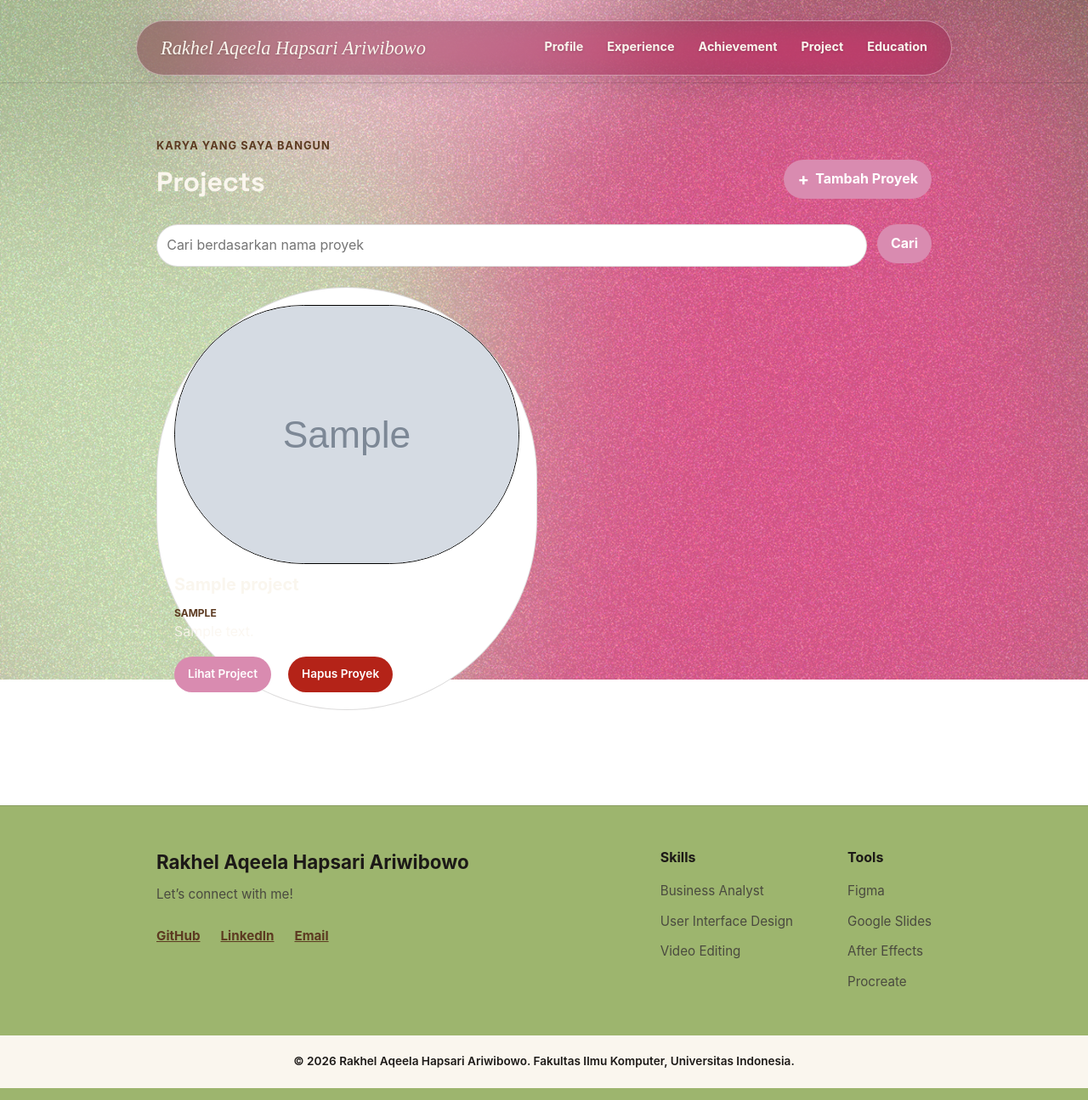
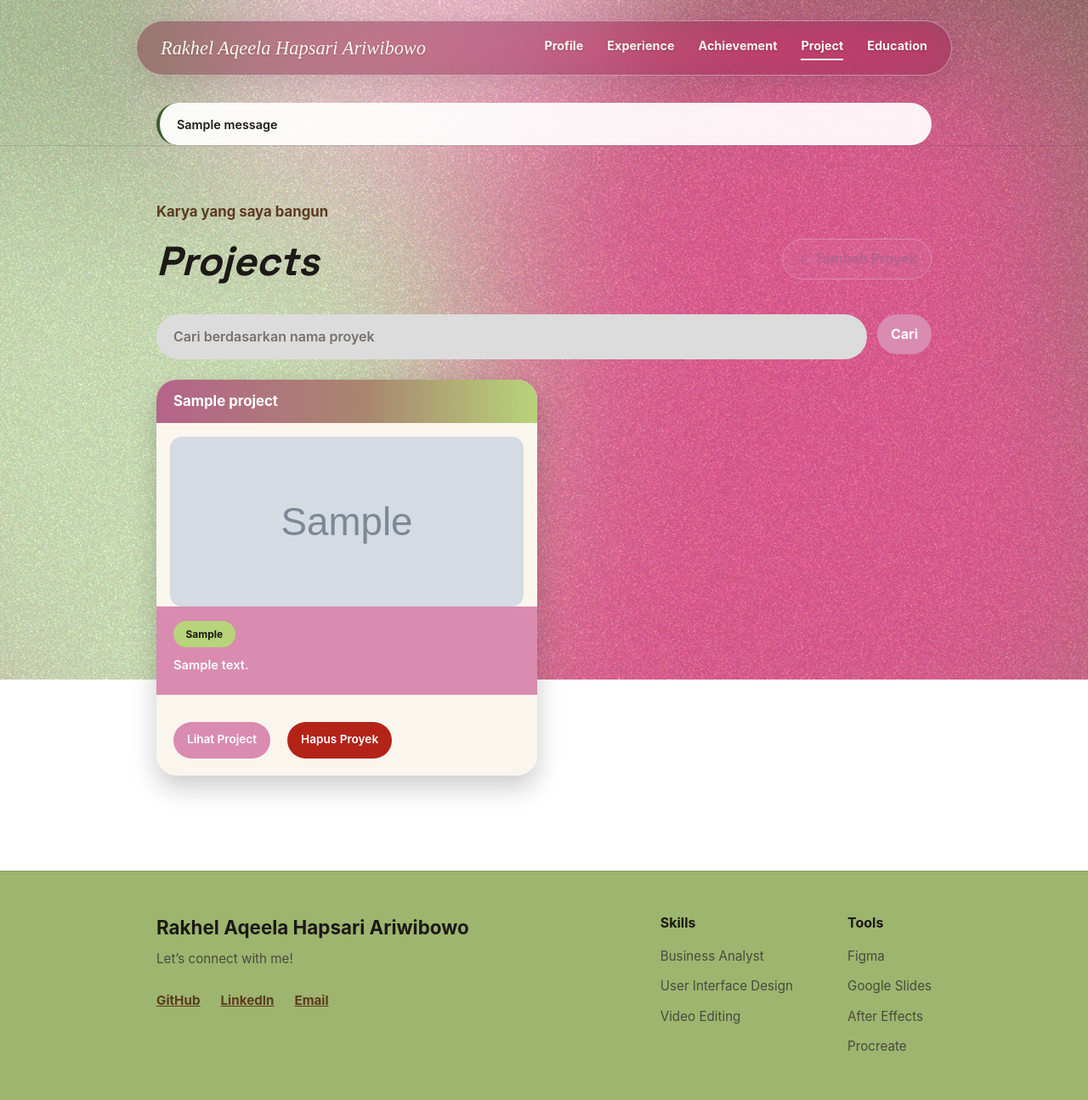
Before and after one commit to rakhel-ariw1/myportofolio, a Django app: page /projects/ in a window 1280 px wide. Shown: the top 1295 px of the page at 85% size. Run offline with Django 5.2, Linux system fonts and the light colour scheme; tables that the repository leaves empty hold one stand-in row (values such as "Sample post"); grey boxes marked "Sample" are stand-in pictures; one stand-in notice (Sample message) is shown.

Commit message:
perbaikan css html

```diff
--- a/static/css/style.css
+++ b/static/css/style.css
@@ -517,62 +401,124 @@ h1, .brand {
    no layout rules at all. Moved out here so they always apply.
    ========================================================= */
 
-.experience-section {
+.messages {
+    list-style: none;
+    margin: 1.5rem auto 0;
+    max-width: 960px;
+    display: flex;
+    flex-direction: column;
+    gap: 0.6rem;
+}
+
+.message {
+    padding: 0.85rem 1.25rem;
+    border-radius: var(--radius);
+    background-color: var(--pill-bg);
+    color: var(--ink);
+    font-weight: 600;
+    font-size: 0.9rem;
+    border-left: 4px solid var(--dark-green);
+}
+
+.message--error {
+    border-left-color: #b42318;
+}
+
+.entry-section {
     padding: 4rem 0;
     border-top: 1px solid var(--line);
 }
 
 .section-kicker {
     color: var(--accent-dark);
-    font-size: 0.8rem;
+    font-size: 1.05rem;
     font-weight: 700;
-    letter-spacing: 0.08em;
-    text-transform: uppercase;
 }
 
-.experience-section h1 {
+.entry-section h1 {
     margin: 0.4rem 0 1.5rem;
-    font-size: 2rem;
+    font-family: "Playfair Display", "Space Grotesk", serif;
+    font-style: italic;
+    font-weight: 700;
+    font-size: 3rem;
+    color: var(--ink);
 }
 
-.experience-grid {
+.entry-grid {
     display: grid;
     grid-template-columns: repeat(auto-fit, minmax(240px, 1fr));
     gap: 1rem;
 }
 
-.experience-card {
-    padding: 1.25rem;
-    background-color: #fff;
-    border: 1px solid var(--line);
+.entry-card {
+    display: flex;
+    flex-direction: column;
+    background-color: var(--cream);
+    border-radius: var(--radius-card);
+    overflow: hidden;
+    box-shadow: 0 14px 30px rgba(28, 25, 23, 0.22);
+}
+
+.entry-card__header {
+    background: linear-gradient(90deg, var(--nav-pink) 0%, #a9866f 55%, var(--accent-green) 100%);
+    padding: 0.9rem 1.25rem;
+}
+
+.entry-card__header h2 {
+    margin: 0;
+    font-size: 1.05rem;
+    font-weight: 700;
+    color: #fff;
+    line-height: 1.3;
+}
+
+.entry-category {
+    display: inline-block;
+    background-color: var(--accent-green);
+    color: var(--ink);
+    font-size: 0.75rem;
+    font-weight: 700;
+    padding: 0.35rem 0.9rem;
     border-radius: var(--radius);
 }
 
-.experience-category {
-    color: var(--accent-dark);
-    font-size: 0.75rem;
-    font-weight: 700;
-    text-transform: uppercase;
+/* The pink body panel sits under the header/media and holds the
+   category pill + description; text here is white to stay
+   readable on the pink background. */
+.entry-card__body {
+    flex: 1;
+    display: flex;
+    flex-direction: column;
+    align-items: flex-start;
+    gap: 0.65rem;
+    background-color: var(--accent-pink);
+    padding: 1.1rem 1.25rem 1.4rem;
 }
 
-.experience-card h2 {
-    margin: 0.5rem 0;
-    font-size: 1.25rem;
+.entry-description {
+    color: #fff;
+    font-weight: 600;
+    font-size: 0.92rem;
 }
 
-.experience-description,
 .empty-state {
     color: var(--text-muted);
 }
 
-.experience-status {
-    margin-top: 1rem;
-    font-size: 0.85rem;
+.entry-meta {
+    color: rgba(255, 255, 255, 0.85);
+    font-size: 0.82rem;
     font-weight: 600;
 }
 
+.entry-status {
+    font-size: 0.85rem;
+    font-weight: 600;
+    color: rgba(255, 255, 255, 0.85);
+}
+
 /* project form */
-.project-form {
+.entry-form {
     width: 100%;
     max-width: 100%;
     margin-top: 1.5rem;
@@ -637,7 +583,7 @@ h1, .brand {
 
 /* projects page (grid with image, header, search, delete modal) */
 
-.project-header {
+.entry-header {
     width: 100%;
     display: flex;
     justify-content: space-between;
@@ -646,61 +592,78 @@ h1, .brand {
     margin-bottom: 1.5rem;
 }
 
-.project-grid {
+.grid-2col {
     grid-template-columns: repeat(2, minmax(0, 1fr));
 }
 
-.project-grid .experience-card {
+.grid-2col .entry-card {
     display: flex;
     flex-direction: column;
 }
 
-.project-image {
+.entry-image {
     display: block;
     width: 100%;
-    height: auto;
-    border: 1px solid black;
-    border-radius: var(--radius);
+    height: 200px;
+    object-fit: cover;
+    border-radius: 14px;
 }
 
-.project-header h1 {
+.entry-card__media {
+    background-color: var(--cream);
+    padding: 1rem 1rem 0;
+}
+
+.entry-header h1 {
     margin-bottom: 0;
 }
 
-.project-add-button {
+.entry-add-button {
     display: inline-flex;
     align-items: center;
     gap: 0.45rem;
+    background: rgba(217, 139, 176, 0.12);
+    border: 1px solid var(--accent-pink);
+    color: var(--nav-pink);
 }
 
-.project-add-button span {
+.entry-add-button:hover {
+    background: rgba(217, 139, 176, 0.2);
+}
+
+.entry-add-button span {
     font-size: 1.25rem;
     line-height: 1;
 }
 
-.project-search {
+.entry-search {
     display: flex;
     gap: 0.75rem;
     margin-bottom: 1.5rem;
 }
 
-.project-search__input {
+.entry-search__input {
     width: 100%;
     min-width: 0;
-    padding: 0.7rem;
-    border: 1px solid var(--line);
+    padding: 0.85rem 1.25rem;
+    border: none;
     border-radius: var(--radius);
-    background: #fff;
-    color: var(--ink);
+    background: #dcdcdc;
+    color: #57534e;
     font: inherit;
+    font-weight: 600;
 }
 
-.project-search__input:focus {
-    outline: 2px solid var(--accent);
-    border-color: var(--accent);
+.entry-search__input::placeholder {
+    color: #78716c;
+    font-weight: 600;
 }
 
-.project-actions {
+.entry-search__input:focus {
+    outline: 2px solid var(--accent);
+}
+
+.entry-actions {
     display: flex;
     align-items: center;
     flex-wrap: wrap;
@@ -708,26 +671,31 @@ h1, .brand {
     margin-top: 1rem;
 }
 
-.project-actions .button {
+.entry-actions .button {
     font-size: 0.85rem;
     font-weight: 600;
 }
 
-.project-card-actions {
+.entry-card-actions {
     display: flex;
     flex-direction: column;
-    margin-top: auto;
+    background-color: var(--cream);
+    padding: 1rem 1.25rem 1.25rem;
 }
 
 .hide {
     display: none !important;
 }
 
-.project-actions .experience-status {
+.entry-card-actions__delete {
+    margin: 0;
+}
+
+.entry-actions .entry-status {
     margin-top: 0;
 }
 
-.project-delete-modal {
+.delete-modal {
     display: none;
     position: fixed;
     inset: 0;
--- a/templates/base.html
+++ b/templates/base.html
@@ -1,29 +1,40 @@
-{% load static %}
-<!DOCTYPE html>
-<html lang="en">
-<head>
-    <meta charset="UTF-8" />
-    <meta name="viewport" content="width=device-width, initial-scale=1.0" />
+<html lang="en"><head></head><body>{% load static %}
+
+
+
+    <meta charset="UTF-8">
+    <meta name="viewport" content="width=device-width, initial-scale=1.0">
     <link rel="preconnect" href="https://fonts.googleapis.com">
-    <link rel="preconnect" href="https://fonts.gstatic.com" crossorigin>
-    <link href="https://fonts.googleapis.com/css2?family=Space+Grotesk:wght@500;700&display=swap" rel="stylesheet">
+    <link rel="preconnect" href="https://fonts.gstatic.com" crossorigin="">
+    <link href="https://fonts.googleapis.com/css2?family=Space+Grotesk:wght@500;700&amp;display=swap" rel="stylesheet">
     <link rel="stylesheet" href="/static/css/style.css">
     {% block meta %} {% endblock meta %}
-</head>
 
-<body>
+
+
   <header class="site-header">
         <div class="container">
             <a href="#profile" class="brand">{{ name }}</a>
             <nav>
-                <a href="{% url 'main:show_main' %}">Profile</a>
-                <a href="{% url 'main:show_experience' %}">Experience</a>
-                <a href="{% url 'main:show_achievement' %}">Achievement</a>
-                <a href="{% url 'main:show_projects' %}">Project</a>
-                <a href="{% url 'main:show_education' %}">Education</a>
+                <a href="{% url 'main:show_main' %}" class="{% if request.resolver_match.url_name == 'show_main' %}active{% endif %}">Profile</a>
+                <a href="{% url 'main:show_experience' %}" class="{% if request.resolver_match.url_name == 'show_experience' %}active{% endif %}">Experience</a>
+                <a href="{% url 'main:show_achievement' %}" class="{% if request.resolver_match.url_name == 'show_achievement' %}active{% endif %}">Achievement</a>
+                <a href="{% url 'main:show_projects' %}" class="{% if request.resolver_match.url_name == 'show_projects' %}active{% endif %}">Project</a>
+                <a href="{% url 'main:show_education' %}" class="{% if request.resolver_match.url_name == 'show_education' %}active{% endif %}">Education</a>
             </nav>
         </div>
     </header>
+
+    {% if messages %}
+        <div class="container">
+            <ul class="messages">
+                {% for message in messages %}
+                    <li class="message message--{{ message.tags }}">{{ message }}</li>
+                {% endfor %}
+            </ul>
+        </div>
+    {% endif %}
+
   {% block content %} {% endblock content %}
 
   <footer class="site-footer">
@@ -31,7 +42,7 @@
             <div class="container footer-grid">
                 <div class="footer-brand">
                     <h3>Rakhel Aqeela Hapsari Ariwibowo</h3>
-                    <p class="footer-tagline">Let&rsquo;s connect with me!</p>
+                    <p class="footer-tagline">Let’s connect with me!</p>
                     <div class="footer-social">
                         <a href="https://github.com/rakhel-ariw1" class="footer-link">GitHub</a>
                         <a href="https://www.linkedin.com/in/rakhel-aqeela-hapsari-ariwibowo-5611a136b/" class="footer-link">LinkedIn</a>
@@ -61,46 +72,8 @@
             </div>
         </div>
         <div class="footer-bottom">
-            <p>&copy; 2026 {{ name }}. Fakultas Ilmu Komputer, Universitas Indonesia.</p>
+            <p>© 2026 {{ name }}. Fakultas Ilmu Komputer, Universitas Indonesia.</p>
         </div>
     </footer>
-    <script>
-        const sections = document.querySelectorAll('main section[id]');
-        const navLinks = document.querySelectorAll('.site-header nav a');
 
-        function setActiveLink() {
-            let currentId = sections[0].id;
-            const offset = 120; // account for sticky header height
-
-            sections.forEach(section => {
-                if (window.scrollY + offset >= section.offsetTop) {
-                    currentId = section.id;
-                }
-            });
-
-            navLinks.forEach(link => {
-                link.classList.toggle('active', link.getAttribute('href') === '#' + currentId);
-            });
-        }
-
-        window.addEventListener('scroll', setActiveLink);
-        window.addEventListener('load', setActiveLink);
-
-        const filterButtons = document.querySelectorAll('.filter-btn');
-        const awardCards = document.querySelectorAll('.awards-list .card-item');
-
-        filterButtons.forEach(btn => {
-            btn.addEventListener('click', () => {
-                filterButtons.forEach(b => b.classList.remove('active'));
-                btn.classList.add('active');
-                const filter = btn.getAttribute('data-filter');
-
-                awardCards.forEach(card => {
-                    const match = filter === 'all' || card.getAttribute('data-category') === filter;
-                    card.style.display = match ? '' : 'none';
-                });
-            });
-        });
-    </script>
-</body>
-</html>
+</body></html>
--- a/templates/project.html
+++ b/templates/project.html
@@ -1,48 +1,44 @@
-{% extends "base.html" %}
+<html><head></head><body>{% extends "base.html" %}
 {% block meta %}
     <title>Projects - {{ name }}</title>
 {% endblock meta %}
 {% block content %}
     <main>
-        <section class="experience-section" id="experience">
+        <section class="entry-section" id="project">
             <div class="container">
                 <p class="section-kicker">Karya yang saya bangun</p>
-                <div class="project-header">
+                <div class="entry-header">
                     <h1>Projects</h1>
-                    <a href="{% url 'main:create_project' %}"
-                       class="button project-add-button">
+                    <a href="{% url 'main:create_project' %}" class="button entry-add-button">
                         <span aria-hidden="true">+</span>
                         Tambah Proyek
                     </a>
                 </div>
-                <form method="get"
-                      action="{% url 'main:show_projects' %}"
-                      class="project-search">
-                    <input type="search"
-                           name="title"
-                           value="{{ title_query }}"
-                           placeholder="Cari berdasarkan nama proyek"
-                           class="project-search__input"
-                           aria-label="Cari berdasarkan nama proyek">
+                <form method="get" action="{% url 'main:show_projects' %}" class="entry-search">
+                    <input type="search" name="title" value="{{ title_query }}" placeholder="Cari berdasarkan nama proyek" class="entry-search__input" aria-label="Cari berdasarkan nama proyek">
                     <button type="submit" class="button">Cari</button>
                 </form>
-                <div class="experience-grid project-grid">
+                <div class="entry-grid grid-2col">
                     {% for project in project_list %}
-                        <article class="experience-card">
+                        <article class="entry-card">
+                            <div class="entry-card__header">
+                                <h2>{{ project.title }}</h2>
+                            </div>
                             {% if project.project_image_url %}
-                                <img src="{{ project.project_image_url }}"
-                                     alt="Gambar {{ project.title }}"
-                                     class="project-image">
+                                <div class="entry-card__media">
+                                    <img src="{{ project.project_image_url }}" alt="Gambar {{ project.title }}" class="entry-image">
+                                </div>
                             {% endif %}
-                            <h2>{{ project.title }}</h2>
-                            <span class="experience-category">{{ project.tech_stack }}</span>
-                            <p class="experience-description">{{ project.description }}</p>
-                            <div class="project-card-actions">
-                                <div class="project-actions">
+                            <div class="entry-card__body">
+                                <span class="entry-category">{{ project.tech_stack }}</span>
+                                <p class="entry-description">{{ project.description }}</p>
+                            </div>
+                            <div class="entry-card-actions">
+                                <div class="entry-actions">
                                     {% if project.project_url %}
                                         <a href="{{ project.project_url }}" class="button">Lihat Project</a>
                                     {% endif %}
-                                    {% include "components/project_delete_modal.html" with project=project %}
+                                    {% include "components/project_delete_modal.html" with item=project item_label=project.title delete_url_name="main:delete_project" modal_title="Hapus Projek?" button_label="Hapus Proyek" %}
                                 </div>
                             </div>
                         </article>
@@ -57,4 +53,4 @@
             </div>
         </section>
     </main>
-{% endblock content %}
+{% endblock content %}</body></html>
```
Also changed, not shown: other parts of static/css/style.css (+15 -141 lines), templates/achievement.html (+17 -10 lines), templates/experience.html (+19 -11 lines), templates/index.html (+18 -0 lines), templates/projects_form.html (+5 -7 lines).
